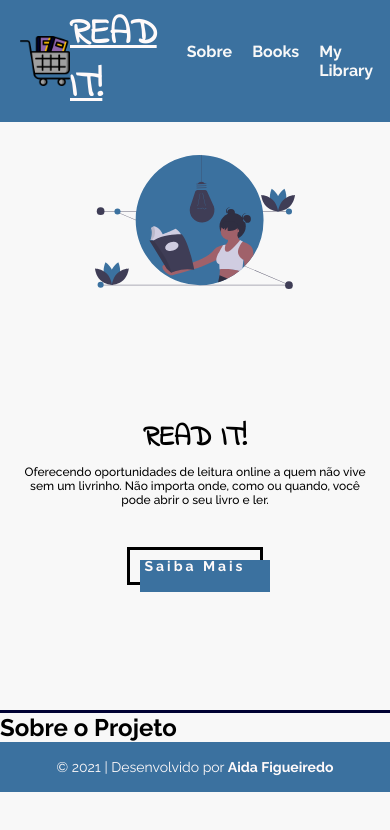
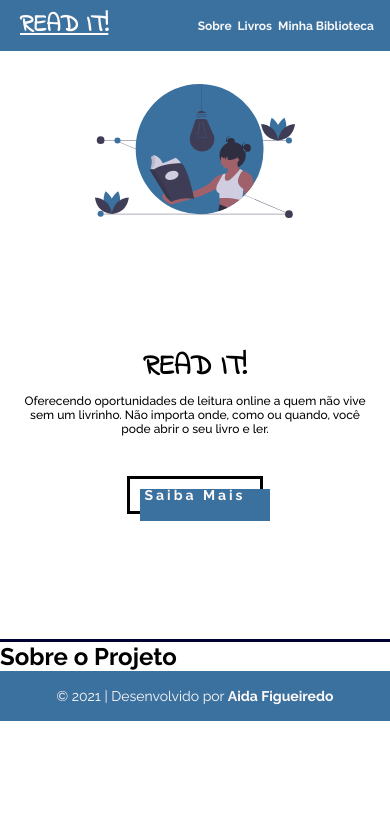
Before and after one commit to AidaFig/ReadIt, a React (Create React App) app: page / in a window 390 px wide. Shown: the top 830 px of the page. Built offline with nearby package versions, Linux system fonts and the light colour scheme; the HTML template or start-up script is replaced by a standard one.

Commit message:
updatinh some Nav styles and making it responsive

```diff
--- a/src/components/Nav/Nav.jsx
+++ b/src/components/Nav/Nav.jsx
@@ -5,17 +5,16 @@ export const Nav = () => {
     return (
         <div className="container">
             <nav className="nav">
-                <img className="logo" src="../../assets/icons/shopping-cart (1).png" alt="" />
                 <h1 className="title">Read It!</h1>
                 <ul className="menu-container">
                     <li>
                         <Link to="/">Sobre</Link>
                     </li>
                     <li>
-                        <Link to="">Books</Link>
+                        <Link to="">Livros</Link>
                     </li>
                     <li>
-                        <Link to="">My Library</Link>
+                        <Link to="">Minha Biblioteca</Link>
                     </li>
                 </ul>
             </nav>
--- a/src/components/Nav/NavStyle.css
+++ b/src/components/Nav/NavStyle.css
@@ -12,17 +12,15 @@ a {
 
 }
 
-body {
-    background: #F8F8F8;
-}
 .container {
+    width: 100%;
     display: flex;
     justify-content: center;
     background-color: #3B719F;
 }
 
 .nav {
-    width: 1200px;
+    width: 80%;
     display: flex;
     justify-content: space-between;
     align-items: center;
@@ -30,10 +28,7 @@ body {
     background-color: #3B719F;
     color: #FFFAFA;
 }
-.logo {
-    width: 55px;
-    height: 50px;
-}
+
 .title {
     font-family: 'Indie Flower', cursive;
     text-transform: uppercase;
@@ -47,3 +42,27 @@ body {
     cursor: pointer;
 
 }
+
+@media(max-width: 680px) {
+
+    .container {
+        width: 100%;
+
+    }
+    .nav {
+        width: 100%;
+    }
+    .logo {
+        width: 35px;
+        height: 30px;
+    }
+    .title {
+
+        font-size: 24px;
+    }
+    .menu-container {
+       font-size: 12px;
+       gap: 6px;
+
+    }
+}
```
